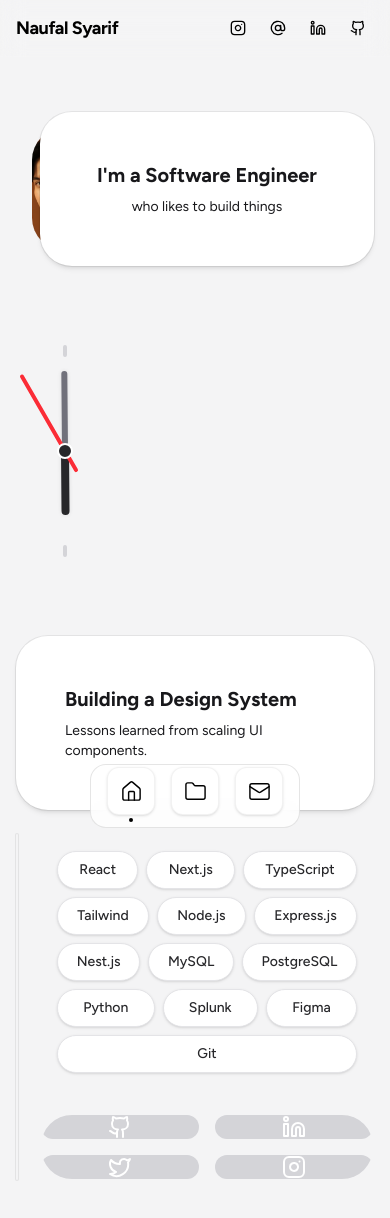
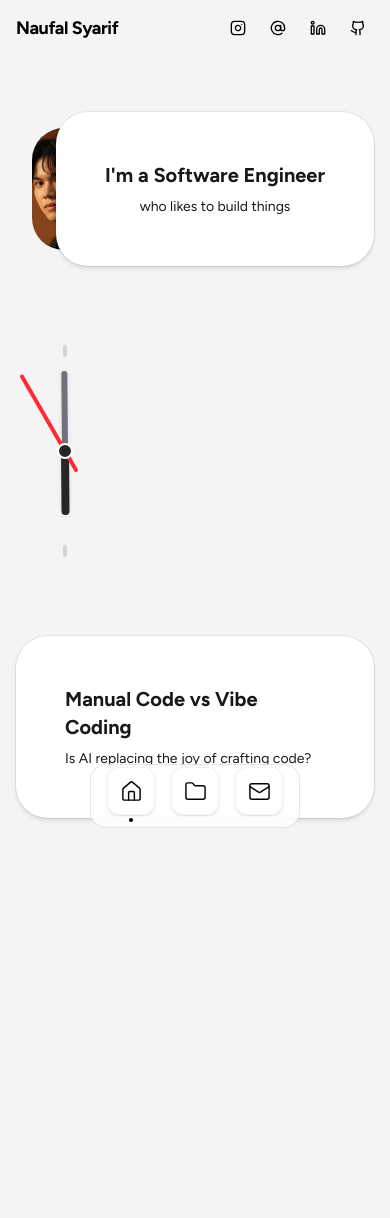
Before and after one commit to palsarip/personalwebsite-v4, a Next.js app in the folder apps/client/: page / in a window 390 px wide. Shown: the top 1218 px of the page. After the commit the page ends 972 px from the top, so only its background shows below. Built offline with nearby package versions, Linux system fonts and the light colour scheme; grey boxes are pictures that could not be loaded.

Commit message:
feat: adding more features to the code

```diff
--- a/apps/client/components/bento-items/social-card.tsx
+++ b/apps/client/components/bento-items/social-card.tsx
@@ -1,26 +1,65 @@
-import Link from "next/link"
-import { Github, Linkedin, Twitter, Instagram } from "lucide-react"
-import { cn } from "@/lib/utils"
-import { SocialCard as SocialCardType } from "@/lib/content"
+import Link from "next/link";
+import { Github, Linkedin, Twitter, Instagram } from "lucide-react";
+import { cn } from "@/lib/utils";
+import { SocialCard as SocialCardType } from "@/lib/content";
 
 interface SocialCardProps {
-  item: SocialCardType
+  item: SocialCardType;
 }
 
 export function SocialCard({ item }: SocialCardProps) {
+  const variant = item.data.variant || "default";
+
+  const getButtonStyles = (platform: string) => {
+    const baseStyles =
+      "flex items-center justify-center transition-all duration-300";
+
+    // Platform specific colors for hover states
+    const hoverColors: Record<string, string> = {
+      github: "hover:bg-[#333] hover:text-white hover:border-[#333]",
+      linkedin: "hover:bg-[#0077b5] hover:text-white hover:border-[#0077b5]",
+      twitter: "hover:bg-[#1da1f2] hover:text-white hover:border-[#1da1f2]",
+      instagram: "hover:bg-[#e1306c] hover:text-white hover:border-[#e1306c]",
+    };
+
+    switch (variant) {
+      case "glass":
+        return cn(
+          baseStyles,
+          "bg-black/5 dark:bg-white/10 backdrop-blur-sm",
+          "rounded-2xl", // Squircle
+          "text-zinc-700 dark:text-zinc-200",
+          hoverColors[platform]
+        );
+      case "outline":
+        return cn(
+          baseStyles,
+          "bg-transparent border border-zinc-200 dark:border-zinc-700",
+          "rounded-full",
+          "text-zinc-600 dark:text-zinc-400",
+          hoverColors[platform]
+        );
+      case "default":
+      default:
+        return cn(
+          baseStyles,
+          "bg-white",
+          "rounded-full",
+          "text-zinc-900",
+          "shadow-surround-lg", // Updated to match sheet card shadow exactly
+          "hover:bg-zinc-50 hover:scale-105"
+        );
+    }
+  };
+
   return (
-    <div className="grid grid-cols-2 grid-rows-2 gap-4 w-full h-full">
+    <div className="grid grid-cols-2 grid-rows-2 gap-4 w-full h-full p-4">
       {item.data.links.map((social) => (
         <Link
           key={social.platform}
           href={social.url}
           target="_blank"
-          className={cn(
-            "flex items-center justify-center transition-colors",
-            // Inherit styles from parent or define specific ones for buttons
-            "bg-zinc-300 text-white hover:bg-zinc-400",
-            "rounded-4xl" // Default radius for buttons
-          )}
+          className={getButtonStyles(social.platform)}
         >
           {social.platform === "github" && <Github className="w-6 h-6" />}
           {social.platform === "linkedin" && <Linkedin className="w-6 h-6" />}
@@ -29,5 +68,5 @@ export function SocialCard({ item }: SocialCardProps) {
         </Link>
       ))}
     </div>
-  )
+  );
 }
--- a/apps/client/components/ui/expanded-card.tsx
+++ b/apps/client/components/ui/expanded-card.tsx
@@ -126,17 +126,17 @@ export function ExpandedCard({ item, onClose, layoutId }: ExpandedCardProps) {
                     !item.data.cover.expandedPosition)
                 ) &&
                   !("heroImageUrl" in item.data && item.data.heroImageUrl) && (
-                    <div className="p-6 sm:p-8 pb-0">
+                    <div className="px-6 sm:px-8 pt-12 pb-6 max-w-2xl mx-auto w-full text-left">
                       <motion.h2
                         layoutId={`title-${item.id}`}
-                        className="text-3xl sm:text-4xl font-bold font-sans"
+                        className="text-3xl sm:text-4xl font-bold font-sans tracking-tight text-foreground"
                       >
                         {item.data.sheetTitle}
                       </motion.h2>
                       {item.data.description && (
                         <motion.p
                           layoutId={`description-${item.id}`}
-                          className="text-lg opacity-80 mt-2 font-medium"
+                          className="text-lg text-zinc-800 mt-2 font-medium leading-relaxed"
                         >
                           {item.data.description}
                         </motion.p>
@@ -150,12 +150,16 @@ export function ExpandedCard({ item, onClose, layoutId }: ExpandedCardProps) {
                   initial={{ opacity: 0 }}
                   animate={{ opacity: 1 }}
                   transition={{ duration: 0.4 }}
-                  className="prose dark:prose-invert p-6 sm:p-8 max-w-none"
+                  className="prose prose-lg dark:prose-invert px-6 sm:px-8 pb-12 max-w-2xl mx-auto w-full
+                             prose-headings:font-bold prose-headings:tracking-tight prose-headings:text-foreground
+                             prose-p:text-zinc-800 prose-p:leading-relaxed
+                             prose-blockquote:border-l-4 prose-blockquote:border-zinc-200 prose-blockquote:pl-4 prose-blockquote:italic
+                             prose-img:rounded-2xl prose-img:shadow-sm"
                 >
                   {/* Cover Image/Video in Content Mode */}
                   {item.data.cover &&
                     item.data.cover.expandedPosition === "content" && (
-                      <div className="mb-6 rounded-xl overflow-hidden w-full h-64 sm:h-80 relative">
+                      <div className="mb-10 rounded-2xl overflow-hidden w-full h-64 sm:h-80 relative shadow-sm">
                         {item.data.cover.type === "video" ? (
                           <video
                             src={item.data.cover.url}
--- a/apps/client/lib/content.ts
+++ b/apps/client/lib/content.ts
@@ -41,6 +41,7 @@ export type SocialCard = {
   layout: LayoutConfig;
   style?: StyleConfig;
   data: {
+    variant?: "default" | "glass" | "outline";
     links: { platform: SocialPlatform; url: string }[];
   };
 };
@@ -172,6 +173,7 @@ export const bentoGridItems: BentoItem[] = [
       variant: "analog",
       withFace: false,
       timeZone: "Asia/Jakarta",
+      // locationName: "Jakarta, ID",
       latLng: [-6.2088, 106.8456],
     },
   },
@@ -184,85 +186,59 @@ export const bentoGridItems: BentoItem[] = [
       shadow: "lg",
     },
     data: {
-      title: "Building a Design System",
-      description: "Lessons learned from scaling UI components.",
-      sheetTitle: "Building a Design System",
+      title: "Manual Code vs Vibe Coding",
+      description: "Is AI replacing the joy of crafting code?",
+      sheetTitle: "Manual Code vs Vibe Coding",
       sheetContent: `
-        <div class="prose dark:prose-invert">
-          <p>Full article about design systems...</p>
-          <p>Key takeaways include...</p>
+        <div class="prose dark:prose-invert max-w-none">
+          <p class="lead text-xl text-zinc-800 font-medium">
+            There's a shift happening in how we build software. The debate isn't just about efficiency anymore—it's about the soul of programming.
+          </p>
+
+          <h2>The Craft of Manual Coding</h2>
+          <p>
+            For years, writing code was like carpentry. You picked your tools, you measured twice, and you cut once. Every function was a deliberate choice, every variable name a small act of design. There's a deep satisfaction in understanding every layer of your stack, from the database query to the CSS transition.
+          </p>
+          <p>
+            Manual coding forces you to think deeply about structure. It's slow, yes. But it builds muscle memory and intuition. When things break, you know exactly where to look because you placed every brick yourself.
+          </p>
+
+          <div class="my-8 rounded-2xl overflow-hidden shadow-sm">
+             <img src="https://images.unsplash.com/photo-1555066931-4365d14bab8c?q=80&w=2070&auto=format&fit=crop" alt="Coding Setup" class="w-full h-auto object-cover" />
+             <p class="text-sm text-center text-zinc-500 mt-2 italic">The classic manual setup: terminal, code editor, and focus.</p>
+          </div>
+
+          <h2>Enter "Vibe Coding"</h2>
+          <p>
+            Then comes the AI era. "Vibe coding" is less about syntax and more about intent. You describe the outcome, the <em>vibe</em>, and the machine handles the implementation. It's like being a director rather than a cinematographer.
+          </p>
+          <p>
+            It's exhilarating. You can prototype an entire app in an afternoon. But does it feel the same? Is the connection to the craft lost when you're just prompting instead of typing?
+          </p>
+
+          <blockquote>
+            "The best code is the code you don't write. But the best understanding comes from the code you do."
+          </blockquote>
+
+          <h2>Finding the Balance</h2>
+          <p>
+            Maybe it's not binary. I use AI to scaffold, to debug, to explore. But when it comes to the core logic, the critical path, I still want my hands on the wheel. Vibe coding for the mundane, manual coding for the meaningful.
+          </p>
         </div>
       `,
     },
   },
   {
     id: 5,
-    slug: "personal-space",
-    type: "sheet",
-    layout: { colSpan: 1, rowSpan: 2 },
-    style: {
-      contentAlignment: "center",
-      textColor: "text-white",
-      shadow: "lg",
-    },
-    data: {
-      title: "",
-      description: "",
-      sheetTitle: "Personal Space",
-      sheetContent: `
-        <div class="prose dark:prose-invert">
-          <p>
-              This is my personal space where I share my thoughts, experiences, and insights.
-          </p>
-        </div>
-      `,
-      cover: {
-        url: "/assets/content/photos/jakarta.jpg",
-        type: "image",
-      },
-    },
-  },
-
-  {
-    id: 6,
-    slug: "tech-stack",
-    type: "widget",
-    layout: { colSpan: 1, rowSpan: 1 },
-    style: {
-      background: "bg-transparent",
-      textColor: "text-zinc-900",
-      shadow: "none",
-    },
-    data: {
-      type: "tech-stack",
-      variant: "bubble-grid",
-      stack: [
-        "React",
-        "Next.js",
-        "TypeScript",
-        "Tailwind",
-        "Node.js",
-        "Express.js",
-        "Nest.js",
-        "MySQL",
-        "PostgreSQL",
-        "Python",
-        "Splunk",
-        "Figma",
-        "Git",
-      ],
-    },
-  },
-  {
-    id: 7,
     slug: "socials",
     type: "social",
     layout: { colSpan: 1, rowSpan: 1 },
     style: {
       background: "bg-transparent",
-      textColor: "text-white",
+      shadow: "none",
     },
     data: {
+      variant: "default",
       links: [
         { platform: "github", url: "https://github.com/naufalsyarif" },
         { platform: "linkedin", url: "https://linkedin.com/in/naufalsyarif" },
@@ -271,20 +247,4 @@ export const bentoGridItems: BentoItem[] = [
       ],
     },
   },
-  {
-    id: 8,
-    slug: "video-demo",
-    type: "sheet",
-    layout: { colSpan: 2, rowSpan: 1 },
-    style: {
-      contentAlignment: "center",
-    },
-    data: {
-      cover: {
-        url: "/assets/content/videos/rdr2.mp4",
-        type: "video",
-        expandedPosition: "header",
-      },
-    },
-  },
 ];
```
